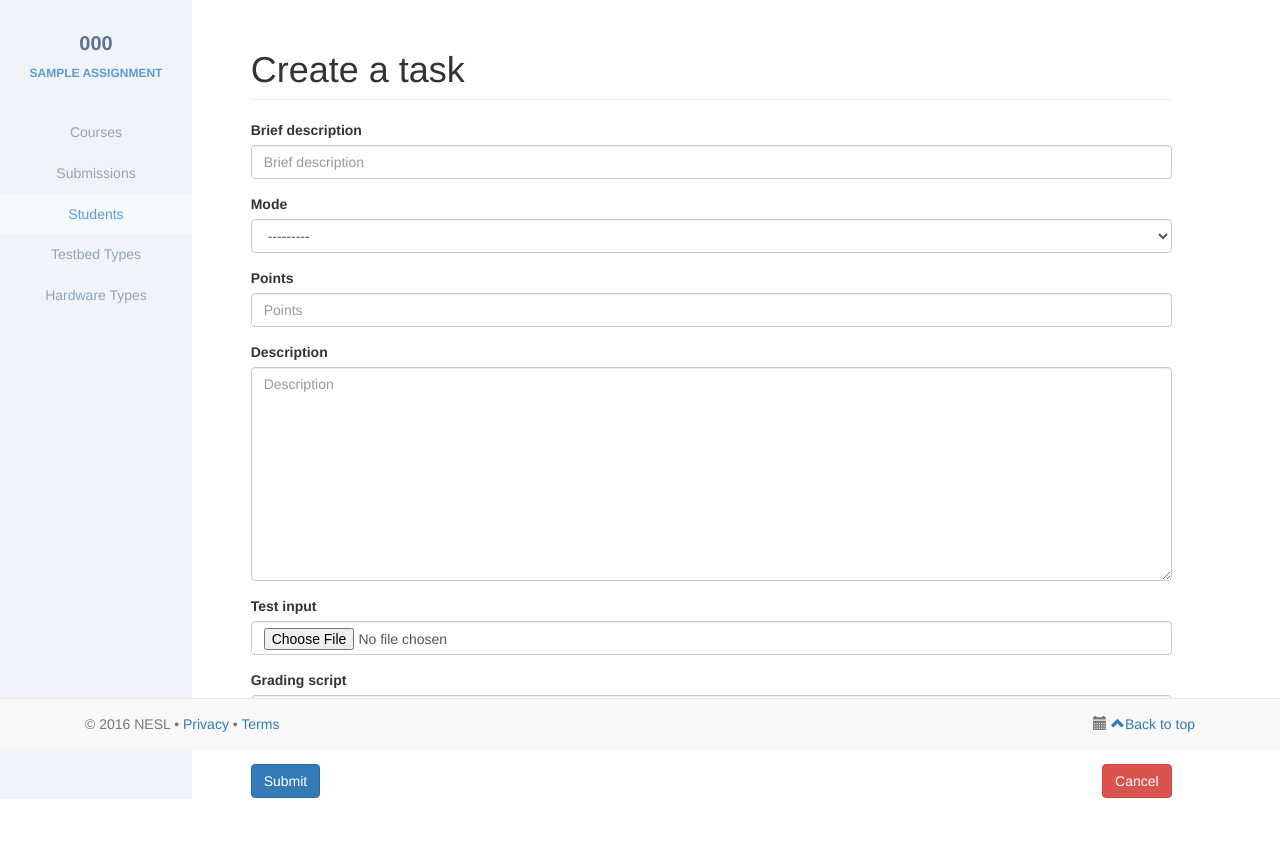
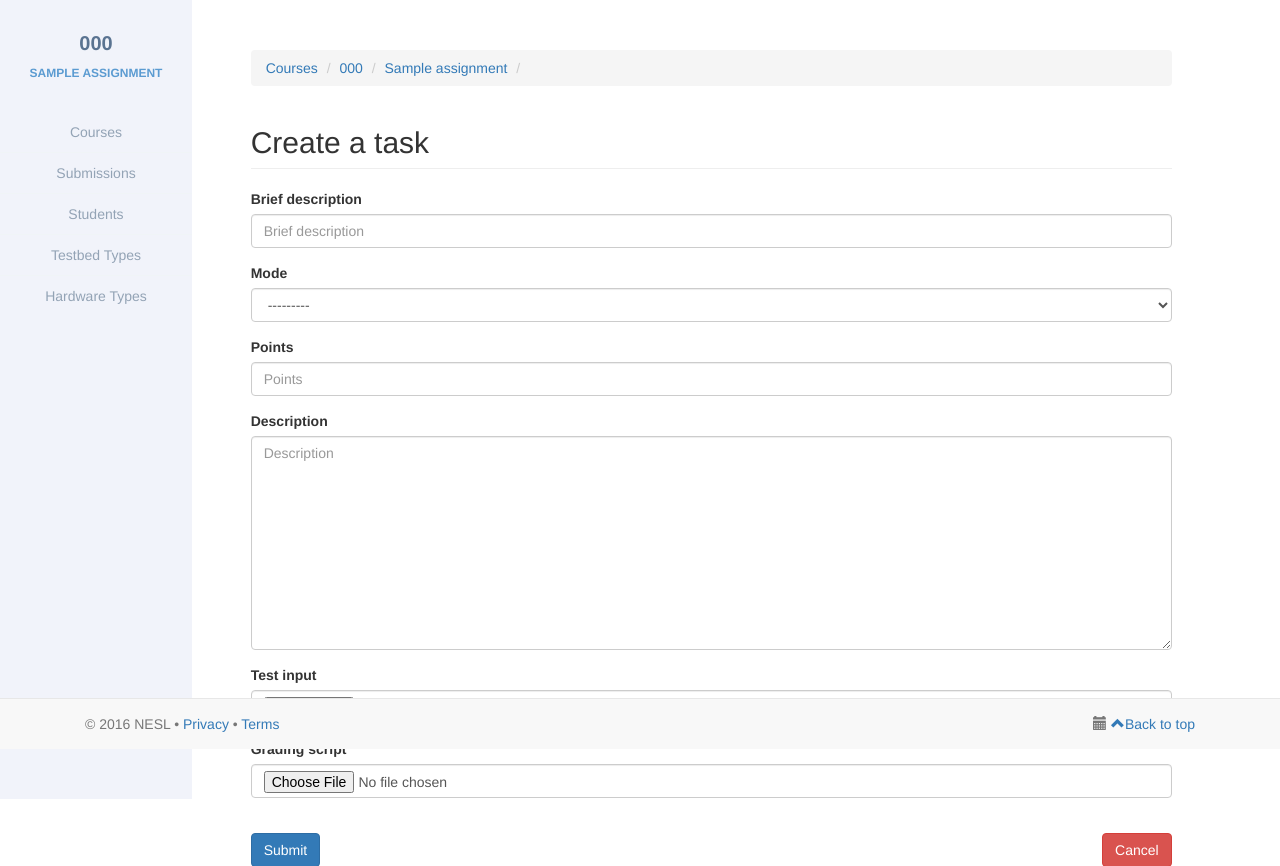
Before and after one commit to nesl/AutoGrader, a Django app: page /create-assignment-task/1/ in a window 1280 px wide. Shown: the part 51-917 px from the top of the page. Before the commit the page ends 850 px from the top, so only its background shows below. Run offline with Django 3.2, Linux system fonts and the light colour scheme; a user stored in the database is signed in; tables that the repository leaves empty hold one stand-in row (values such as "Sample post"); some libraries are stand-ins or nearby versions.

Commit message:
minor UI fixes

```diff
--- a/embed_grader/serapis/templates/serapis/about.html
+++ b/embed_grader/serapis/templates/serapis/about.html
@@ -15,7 +15,7 @@
   <!-- SIDEBAR MENU -->
   <div class="profile-usermenu">
       <ul class="nav nav-bar">
-          <li class="active">
+          <li>
               <a href="{% url 'homepage' %}">Courses</a>
           </li>
           {% if perms.serapis.add_testbed %}
--- a/embed_grader/serapis/templates/serapis/create_assignment_task.html
+++ b/embed_grader/serapis/templates/serapis/create_assignment_task.html
@@ -23,7 +23,7 @@
                 <a href="{% url 'submissions_full_log' %}">Submissions</a>
             </li>
             {% if role != 20 %}
-            <li class="active">
+            <li>
                 <a href="{% url 'membership' course.id %}">Students</a>
             </li>
             <li>
@@ -40,7 +40,16 @@
 
 {% block main-content %}
     <div class="main-content">
-        <h1 class="page-header">Create a task</h1>
+        <div class="top-buffer">
+          <ol class="breadcrumb">
+              <li><a href="{% url 'homepage' %}">Courses</a></li>
+              <li><a href="{% url 'course' course.id %}">{{ course.course_code }}</a></li>
+              <li><a href="{% url 'assignment' assignment.id %}">{{ assignment.name }}</a></li>
+              <li></li>
+          </ol>
+        </div>
+
+        <h2 class="page-header">Create a task</h2>
 
         <form action="." method="post" enctype="multipart/form-data" class="form">
             {% csrf_token %}
--- a/embed_grader/serapis/templates/serapis/homepage.html
+++ b/embed_grader/serapis/templates/serapis/homepage.html
@@ -38,7 +38,7 @@
 
 {% block main-content %}
     <div class="main-content">
-        <h1 class="page-header">Course List</h1>
+        <h2 class="page-header">Course List</h2>
 
         {% if not course_list %}
             <p>No courses are available.</p>
```
Also changed, not shown: embed_grader/serapis/templates/serapis/course.html (+4 -4 lines), embed_grader/serapis/templates/serapis/create_course.html (+7 -0 lines), embed_grader/serapis/templates/serapis/modify_assignment.html (+12 -3 lines), embed_grader/serapis/templates/serapis/modify_assignment_task.html (+10 -1 lines), embed_grader/serapis/templates/serapis/submission.html (+9 -0 lines).
